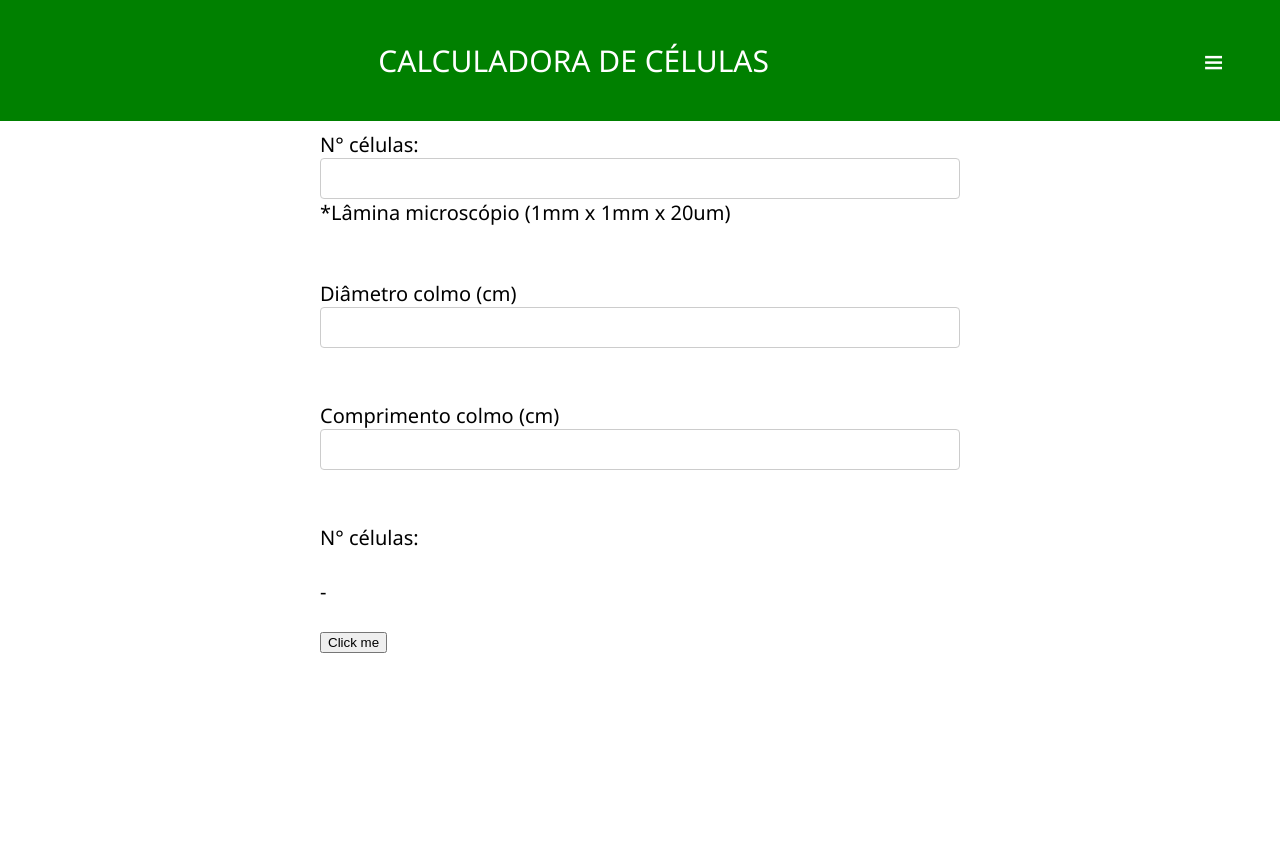
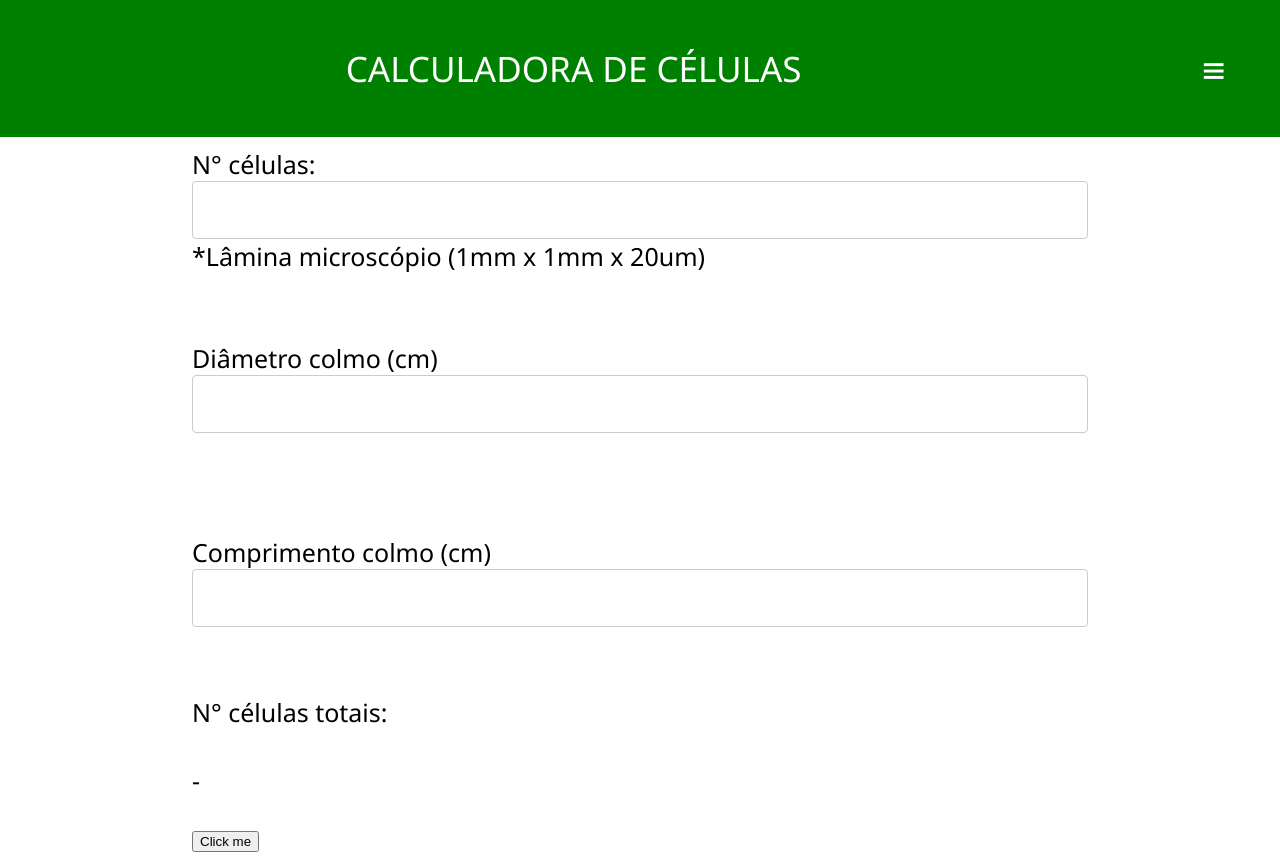
Before and after one commit to giovaniGdy/calculadora-de-celulas, a plain HTML site: page index.html in a window 1280 px wide. Before the commit the page ends 800 px from the top, so only its background shows below. Drawn offline with Linux system fonts and the light colour scheme.

Commit message:
Att. 1.1 Change style.css Added error filter

```diff
--- a/index.html
+++ b/index.html
@@ -9,38 +9,31 @@
   </header>
   <body>
     <div class="form">
-      <label for="fname">N° células:</label><br />
+      <label>N° células:</label><br />
       <input type="number" name="n_celulas" id="numero_celulas" /> <br />
-      <label for="fname">*Lâmina microscópio (1mm x 1mm x 20um)</label><br />
+      <label>*Lâmina microscópio (1mm x 1mm x 20um)</label><br />
       <br /><br />
 
       <label for="fname">Diâmetro colmo (cm)</label><br />
-      <input
-        type="number"
-        name="n_diametro"
-        id="numero_diametro"
-      /><br /><br /><br />
+      <input type="number" name="n_diametro" id="numero_diametro" /><br />
+      <label class="resultados" id="resultado_colmo"> </label>
+      <br /><br /><br />
 
-      <label for="fname">Comprimento colmo (cm)</label><br />
-      <input
-        type="number"
-        name="n_diametro"
-        id="numero_comprimento"
-      /><br /><br /><br>
+      <label>Comprimento colmo (cm)</label><br />
+      <input type="number" name="n_diametro" id="numero_comprimento" /><br />
+      <label class="resultados" id="resultado_comprimento_colmo"> </label
+      ><br /><br />
 
-      <label for="fname">N° células:</label><br /><br />
-      <label for="fname" id="resultado"> - </label><br /><br />
+      <label>N° células totais:</label><br /><br />
+      <label id="resultado"> - </label><br /><br />
 
       <button onclick="calcular()">Click me</button>
     </div>
   </body>
 </html>
 
-
 <script src="script.js"></script>
 <script src="sidebar.js"></script>
-
-
 
 <div class="sidebar">
   <h2>UNIVERSIDADE DE SÃO PAULO</h2>
--- a/script.js
+++ b/script.js
@@ -5,13 +5,27 @@ function calcular() {
 
   area_colmo = 3.14159265359 * Math.pow(diametro / 2, 2);
 
+  if(!numero) {
+    alert("Número de células não informado!")
+  }
+  if (!diametro) {
+    alert("Diâmetro não informado!")
+  }
+  if (numero > 0 && diametro > 0) {
     let vol_circulo = numero * 100 * area_colmo;
-
+    document.getElementById("resultado_colmo").innerHTML =
+      "Quant. em um colmo de " + diametro + " cm<sup>2</sup> = " + vol_circulo;
+    if (!Comprimento) {
+      document.getElementById("resultado").innerHTML = vol_circulo;
+    } else {
       let quant_colmo = vol_circulo * (Comprimento * 10000);
-
-    console.log(area_colmo);
-    console.log(vol_circulo);
-    console.log(quant_colmo);
+      document.getElementById("resultado_comprimento_colmo").innerHTML =
+        "Quant. em um colmo de " +
+        Comprimento +
+        "cm de altura = " +
+        quant_colmo;
 
       document.getElementById("resultado").innerHTML = quant_colmo;
     }
+  }
+}
--- a/style.css
+++ b/style.css
@@ -1,3 +1,5 @@
+html:focus {outline:0;}
+
 html {
     text-align: center;
     font-family: 'Segoe UI', Tahoma, Geneva, Verdana, sans-serif;
@@ -10,10 +12,10 @@ body {
 
 .form {
     text-align: left;
-    width: 50%;
+    width: 70%;
     margin: auto;
     padding: 10px;
-    font-size: 20px;
+    font-size: 25px;
 }
 
 header {
@@ -27,13 +29,13 @@ header {
 #titulo {
     padding: 10px;
     width: 150%;
-    font-size: 30px;
+    font-size: 35px;
     font-weight: 400;
 }
 
 #botao_info {
     padding: 10px;
-    font-size: 30px;
+    font-size: 35px;
     font-weight: 400;
     width: 15%;
 }
@@ -46,15 +48,21 @@ input[type="number"],
 select,
 textarea {
   width: 100%;
-  padding: 12px;
+  padding: 15px;
   border: 1px solid #ccc;
   border-radius: 4px;
   box-sizing: border-box;
   resize: vertical;
+  font-size: 22px;
 }
 
 label {
   text-align: left;
+}
+
+.resultados {
+    color: rgb(87, 87, 87);
+    font-size: 18px;
 }
 
 .sidebar {
@@ -64,7 +72,7 @@ label {
     top: 0;
     right: -250000px;
     transition-duration: 0.6s;
-    background-color: rgba(0, 0, 0, 0.9);
+    background-color: rgba(0, 0, 0, 0.95);
     text-align: center;
     font-size: 18px;
     color: white;
```
Lines whose indentation alone changed are shown as unchanged.
